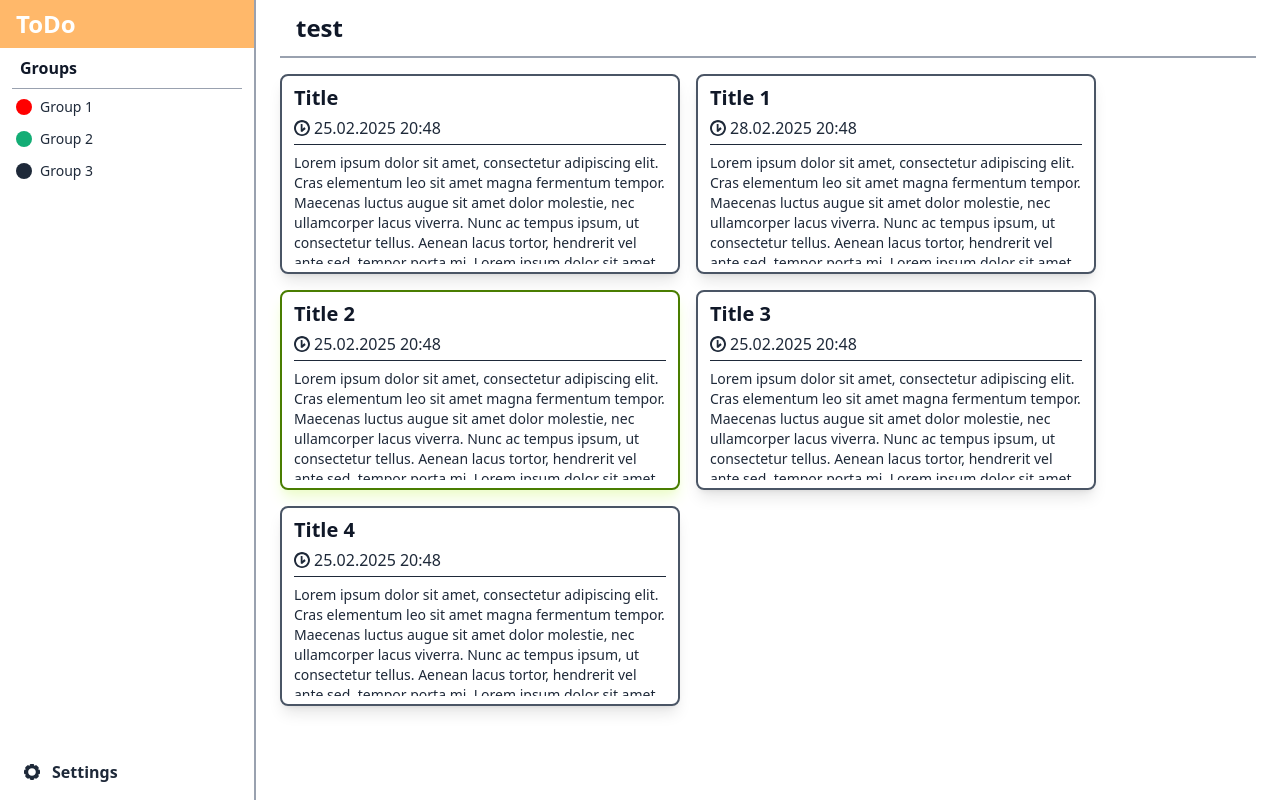
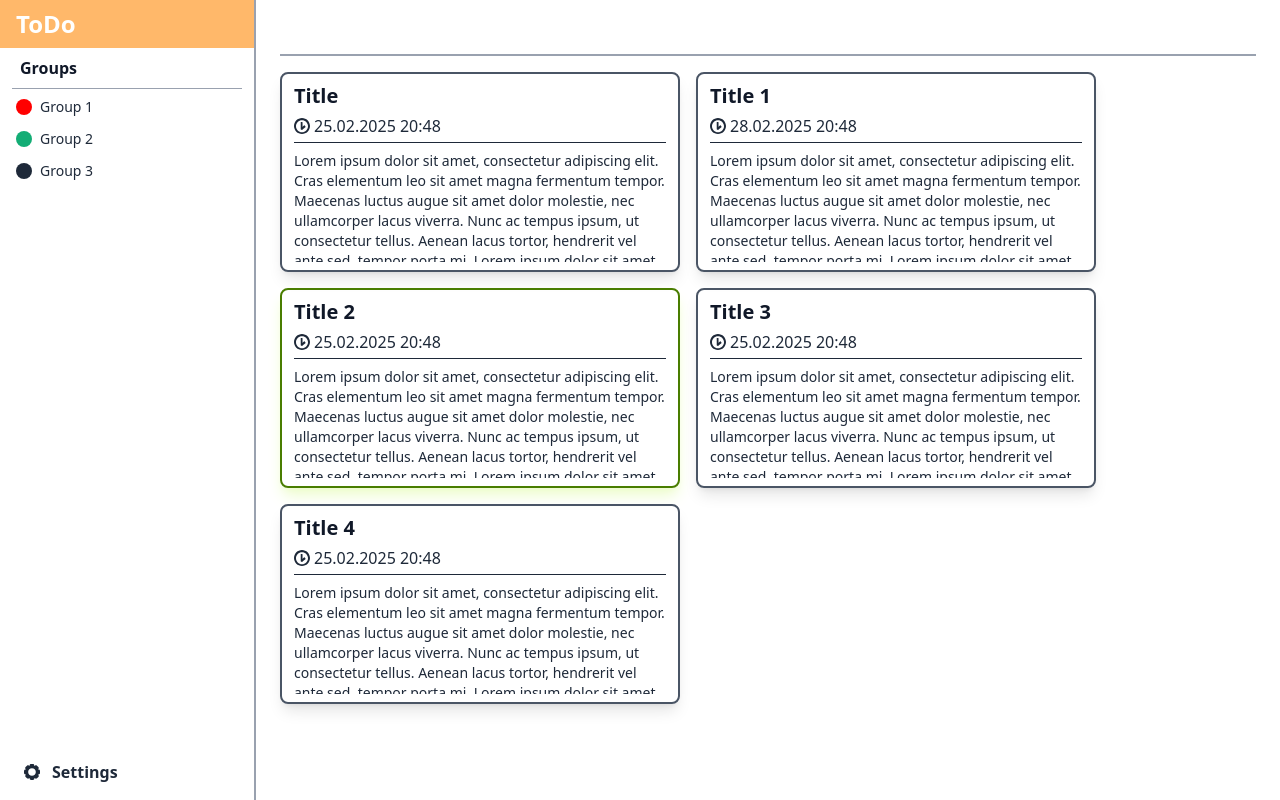
Before and after one commit to 23vbq/todo-vue-rails, a Vue app in the folder todo_frontend/: page / in a window 1280 px wide. Built offline with nearby package versions, Linux system fonts and the light colour scheme.

Commit message:
header fixed height

```diff
--- a/todo_frontend/src/components/main/Header.vue
+++ b/todo_frontend/src/components/main/Header.vue
@@ -8,7 +8,7 @@ defineProps({
 </script>
 
 <template>
-    <header class="w-full px-4 py-3 text-2xl text-gray-900 font-semibold border-b-2 border-gray-400">
+    <header class="w-full h-14 px-4 py-3 text-2xl text-gray-900 font-semibold border-b-2 border-gray-400">
         {{ groupName }}
     </header>
 </template>
--- a/todo_frontend/src/components/main/MainView.vue
+++ b/todo_frontend/src/components/main/MainView.vue
@@ -59,7 +59,7 @@ const cards = [
 </script>
 <template>
     <div class="flex flex-col w-full h-full px-6">
-        <Header :group-name="selectedGroup.value?.name ?? 'test'"></Header>
+        <Header :group-name="selectedGroup.value?.name"></Header>
 
         <div class="flex flex-wrap content-start gap-4 w-full flex-1 py-4">
             <Card v-for="card in cards" :title="card.title" :date="card.date" :status="card.status">
```
